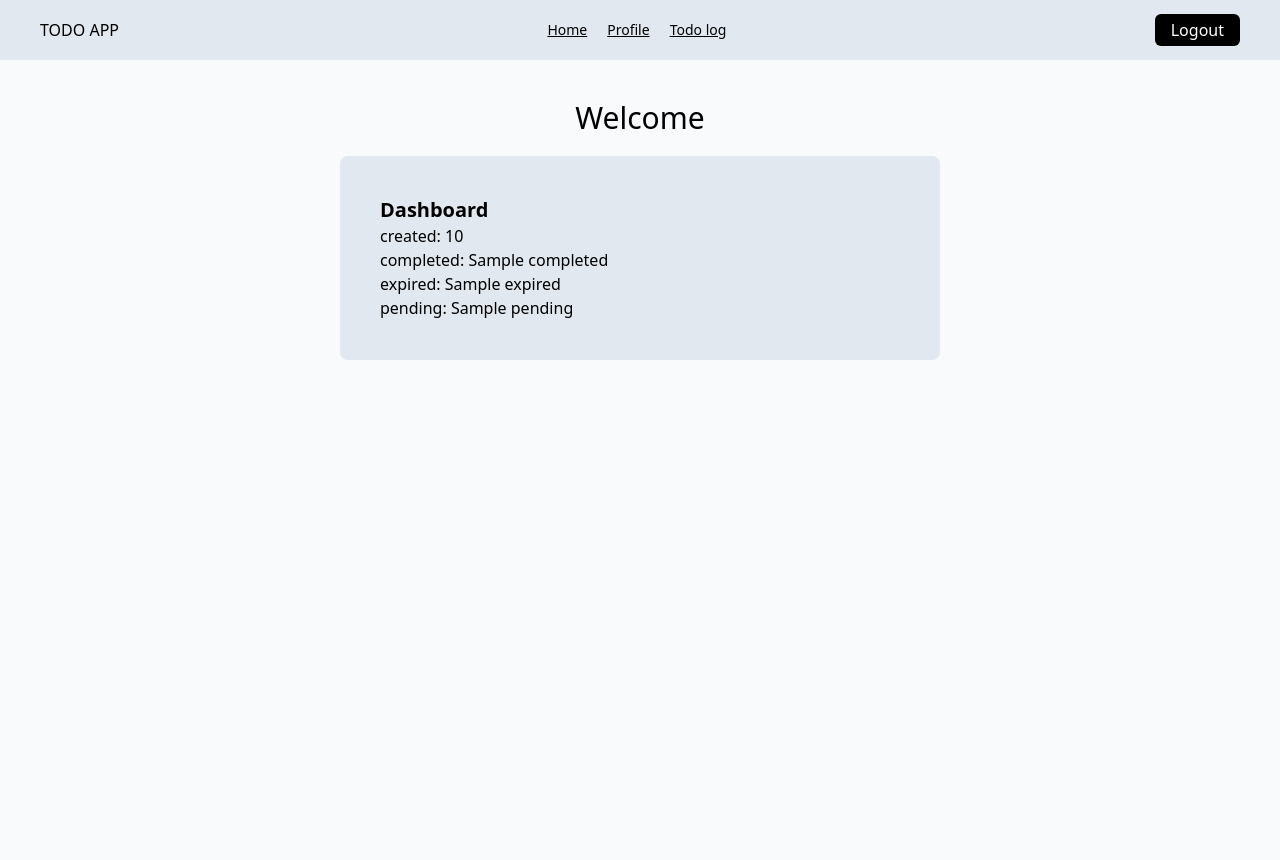
After one commit to Kethankrk/todo_mulearn_intern_task, a Django app: template mvt/templates/mvt/profile.html in a window 1280 px wide. The commit adds this page. Run offline with Django 5.2, Linux system fonts and the light colour scheme; the template is opened without the code that fills it: most values are stand-ins (such as "Sample title", 1, 10 or a date in 2020); some libraries are stand-ins or nearby versions.

Commit message:
added profile page and fixed nav error

```diff
--- a/mvt/templates/mvt/navbar.html
+++ b/mvt/templates/mvt/navbar.html
@@ -2,8 +2,8 @@
     <p>TODO APP</p>
     <ul class="flex gap-5 text-sm underline cursor-pointer">
       <li><a href="/">Home</a></li>
-      <li><a href="profile">Profile</a></li>
-      <li><a href="todolog">Todo log</a></li>
+      <li><a href="/profile">Profile</a></li>
+      <li><a href="/todolog">Todo log</a></li>
     </ul>
     <a href="logout">
       <button class="px-4 py-1 rounded-md bg-black text-white hover:scale-105">Logout</button>
--- /dev/null
+++ b/mvt/templates/mvt/profile.html
@@ -0,0 +1,27 @@
+{% load static %}
+<!DOCTYPE html>
+<html>
+  <head>
+    <meta charset="utf-8" />
+    <meta http-equiv="X-UA-Compatible" content="IE=edge" />
+    <title>TODO APP</title>
+    <meta name="description" content="" />
+    <meta name="viewport" content="width=device-width, initial-scale=1" />
+    <link rel="stylesheet" href={% static 'style.css' %} />
+    <script src="https://cdn.tailwindcss.com"></script>
+  </head>
+  <body class="bg-slate-50">
+    {% include 'mvt/navbar.html' %}
+    <main class="min-h-screen pt-10">
+        <h1 class="text-center font-medium text-3xl">Welcome {{user.username}}</h1>
+        <div class="bg-slate-200 rounded-lg p-10 max-w-[600px] mx-auto mt-5">
+            <p class="font-semibold text-xl">Dashboard</p>
+            <p>created: {{total}}</p>
+            <p>completed: {{completed}}</p>
+            <p>expired: {{expired}}</p>
+            <p>pending: {{pending}}</p>
+        </div>
+    </main>
+  </body>
+  <script src={% static 'index.js' %}></script>
+</html>
--- a/mvt/templates/mvt/todolog.html
+++ b/mvt/templates/mvt/todolog.html
@@ -20,6 +20,7 @@
                         <p>{{todo.title}}</p>
                         <p class="text-[10px]">created at: {{todo.created_at}} </p>
                         <p class="text-[10px]">completed at: {{todo.completed_at}} </p>
+                        <p class="text-[10px]">was expired: {{todo.is_expired}} </p>
                     </div>
                     <form method="POST" action="{% url 'delete_todo' %}">
                         {% csrf_token %}
```
